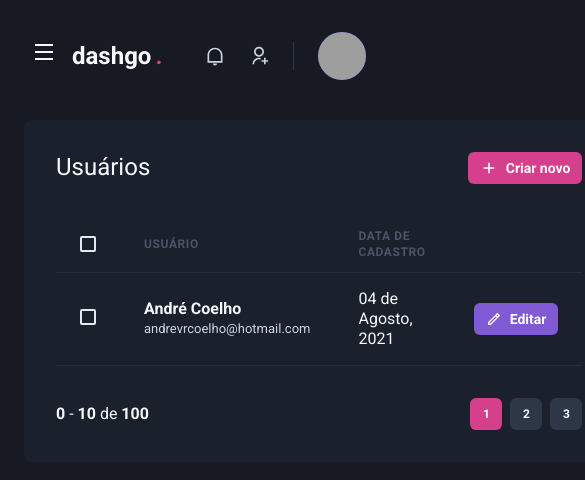
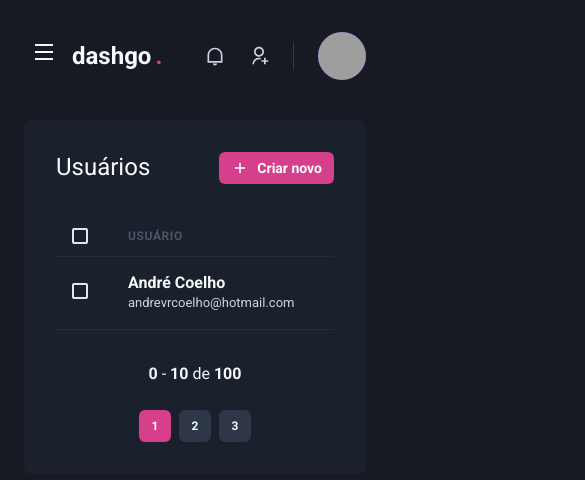
Before and after one commit to avrcoelho/dashgo, a Next.js app: page /users in a window 390 px wide. Shown: the top 480 px of the page, 585 px wide, since content can reach past the window. Built offline with nearby package versions, Linux system fonts and the light colour scheme; grey boxes are pictures that could not be loaded.

Commit message:
style: responsive

```diff
--- a/src/components/Pagination/index.tsx
+++ b/src/components/Pagination/index.tsx
@@ -4,7 +4,7 @@
 export const Pagination = () => {
   return (
     <Stack
-      direction="row"
+      direction={["column", "row"]}
       mt="8"
       justify="space-between"
       align="center"
--- a/src/pages/users/index.tsx
+++ b/src/pages/users/index.tsx
@@ -12,6 +12,7 @@
   Checkbox,
   Td,
   Text,
+  useBreakpointValue,
 } from "@chakra-ui/react";
 import { RiAddLine, RiPencilLine } from "react-icons/ri";
 
@@ -20,6 +21,11 @@
 import { Sidebar } from "../../components/Sidebar";
 
 const UserList = () => {
+  const isWideVersion = useBreakpointValue({
+    base: false,
+    lg: true,
+  });
+
   return (
     <Box>
       <Header />
@@ -47,17 +53,17 @@
           <Table colorScheme="whiteAlpha">
             <Thead>
               <Tr>
-                <Th px="6" color="gray.300" width="8">
+                <Th px={["4", "4", "6"]} color="gray.300" width="8">
                   <Checkbox colorScheme="pink" />
                 </Th>
                 <Th>Usuário</Th>
-                <Th>Data de cadastro</Th>
-                <Th w="8"></Th>
+                {isWideVersion && <Th>Data de cadastro</Th>}
+                {isWideVersion && <Th w="8"></Th>}
               </Tr>
             </Thead>
             <Tbody>
               <Tr>
-                <Td px="6">
+                <Td px={["4", "4", "6"]}>
                   <Checkbox colorScheme="pink" />
                 </Td>
                 <Td>
@@ -68,7 +74,8 @@
                     </Text>
                   </Box>
                 </Td>
-                <Td>04 de Agosto, 2021</Td>
+                {isWideVersion && <Td>04 de Agosto, 2021</Td>}
+                {isWideVersion && (
                   <Td>
                     <Button
                       as="a"
@@ -80,6 +87,7 @@
                       Editar
                     </Button>
                   </Td>
+                )}
               </Tr>
             </Tbody>
           </Table>
```
Lines whose indentation alone changed are shown as unchanged.
